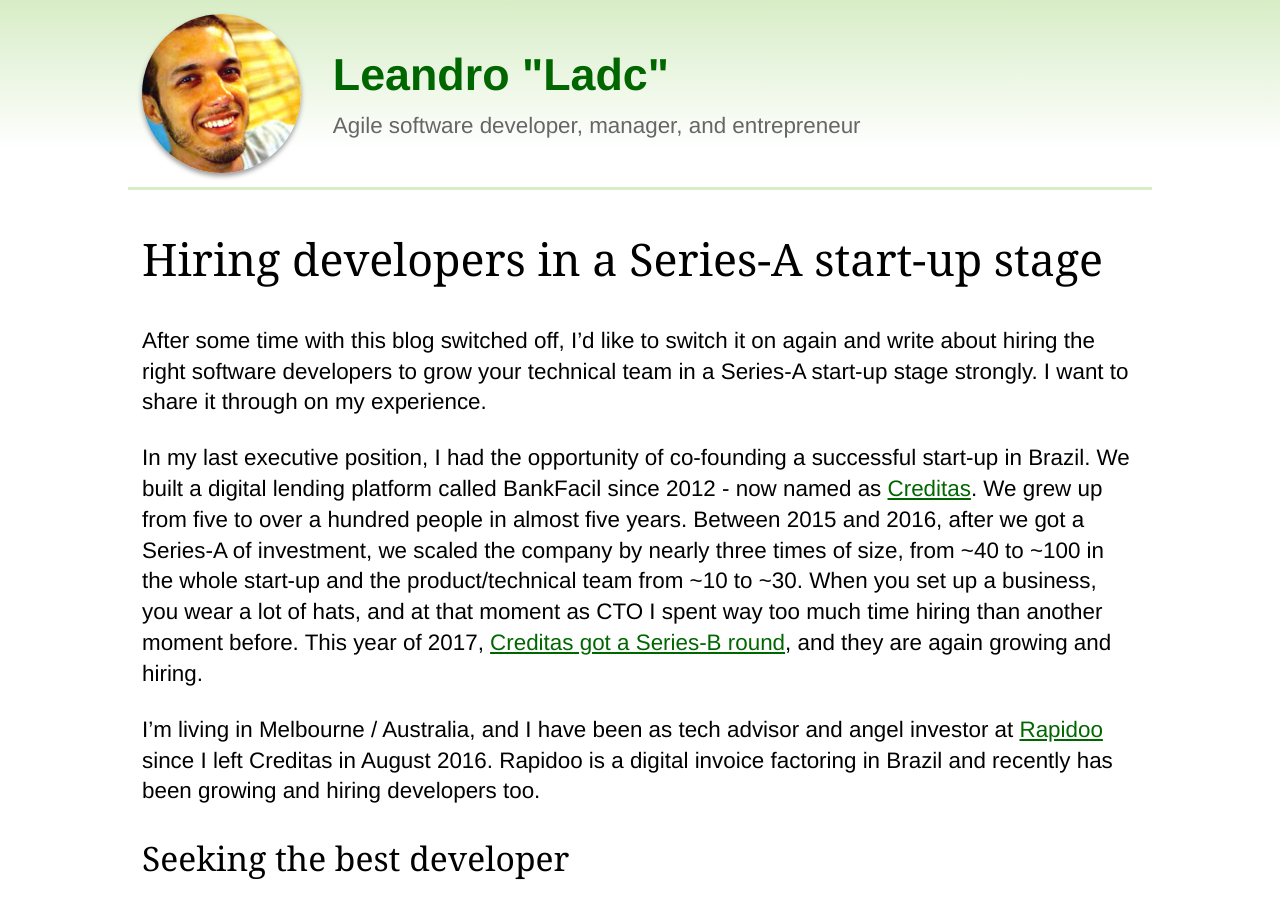
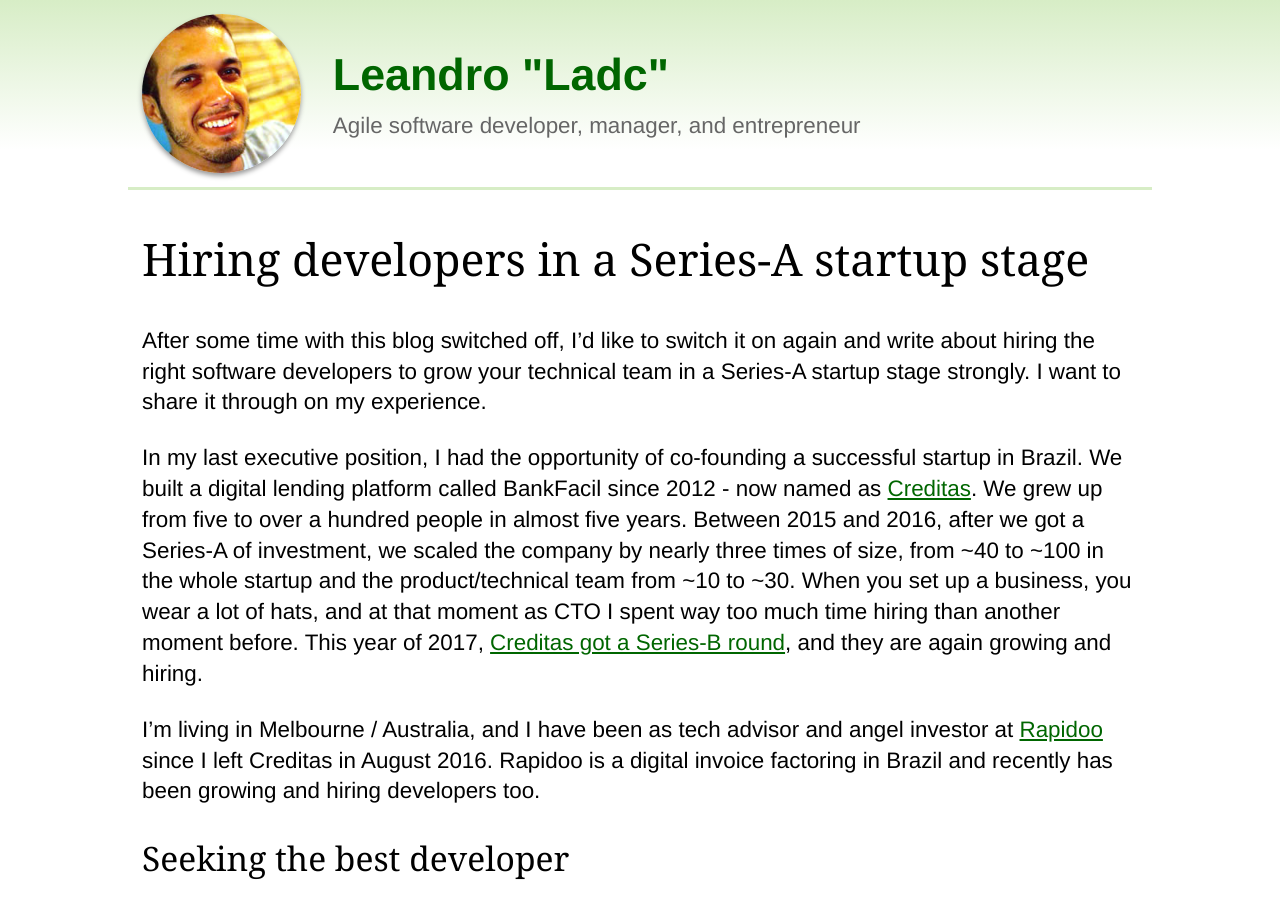
Before and after one commit to leandroadacosta/leandroadacosta.github.io, a Jekyll site: the page built from _posts/2017-03-13-hiring-developers-in-a-series-a-startup-stage.md, in a window 1280 px wide and 900 px high. Built offline with Jekyll 4.4.1, drawn with Linux system fonts in a browser that asks for light colours.

Commit message:
Fixing post name.

```diff
--- a/_posts/2017-03-13-hiring-developers-in-a-Series-A-start-up-stage.md
+++ b/_posts/2017-03-13-hiring-developers-in-a-series-a-startup-stage.md
@@ -1,12 +1,12 @@
 ---
 lang: en
 layout: post
-title: Hiring developers in a Series-A start-up stage
-description: About hiring the right software developers to grow your technical team in a Series-A start-up stage strongly.
+title: Hiring developers in a Series-A startup stage
+description: About hiring the right software developers to grow your technical team in a Series-A startup stage strongly.
 ---
-After some time with this blog switched off, I'd like to switch it on again and write about hiring the right software developers to grow your technical team in a Series-A start-up stage strongly. I want to share it through on my experience.
+After some time with this blog switched off, I'd like to switch it on again and write about hiring the right software developers to grow your technical team in a Series-A startup stage strongly. I want to share it through on my experience.
 
-In my last executive position, I had the opportunity of co-founding a successful start-up in Brazil. We built a digital lending platform called BankFacil since 2012 - now named as [Creditas](https://www.creditas.com.br). We grew up from five to over a hundred people in almost five years. Between 2015 and 2016, after we got a Series-A of investment, we scaled the company by nearly three times of size, from ~40 to ~100 in the whole start-up and the product/technical team from ~10 to ~30. When you set up a business, you wear a lot of hats, and at that moment as CTO I spent way too much time hiring than another moment before. This year of 2017, [Creditas got a Series-B round](https://www.crunchbase.com/organization/bankfacil), and they are again growing and hiring.
+In my last executive position, I had the opportunity of co-founding a successful startup in Brazil. We built a digital lending platform called BankFacil since 2012 - now named as [Creditas](https://www.creditas.com.br). We grew up from five to over a hundred people in almost five years. Between 2015 and 2016, after we got a Series-A of investment, we scaled the company by nearly three times of size, from ~40 to ~100 in the whole startup and the product/technical team from ~10 to ~30. When you set up a business, you wear a lot of hats, and at that moment as CTO I spent way too much time hiring than another moment before. This year of 2017, [Creditas got a Series-B round](https://www.crunchbase.com/organization/bankfacil), and they are again growing and hiring.
 
 I'm living in Melbourne / Australia, and I have been as tech advisor and angel investor at [Rapidoo](https://www.rapidoo.com.br) since I left Creditas in August 2016. Rapidoo is a digital invoice factoring in Brazil and recently has been growing and hiring developers too.
 
```
